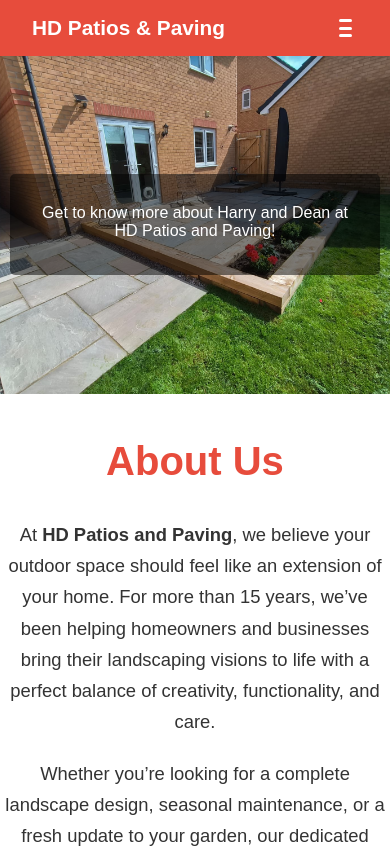
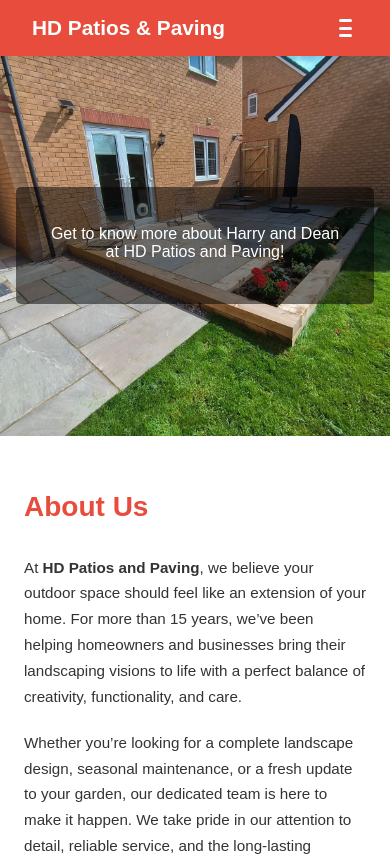
Before and after one commit to MattPackham/hdlandscaping, a Vue app: page /about in a window 390 px wide. Shown: the top 856 px of the page. Built offline with nearby package versions, Linux system fonts and the light colour scheme.

Commit message:
Finishing touches

```diff
--- a/src/css/mobile.css
+++ b/src/css/mobile.css
@@ -30,6 +30,7 @@
     flex-direction: column;
     align-items: center;
     padding: 30px 10px;
+    gap: 10px;
   }
 
   .service-card {
--- a/src/views/About.vue
+++ b/src/views/About.vue
@@ -161,4 +161,63 @@
 
 }
 
+
+
+/* 🌟 Mobile Styles */
+@media (max-width: 768px) {
+  .about {
+    padding: 1.5rem;
+    text-align: left;
+  }
+
+  .about h2 {
+    font-size: 2rem;
+  }
+
+  .about p {
+    font-size: 1rem;
+  }
+
+  .hero {
+    height: 50vh;
+    padding: 0 1rem;
+    background-position: center top;
+  }
+
+  .hero-content p {
+    font-size: 1.2rem;
+    padding: 0.75rem 1rem;
+  }
+
+  .team-members {
+    grid-template-columns: 1fr;
+    gap: 1.5rem;
+  }
+
+  .team-member {
+    max-width: 90%;
+    padding: 1.5rem;
+  }
+}
+
+/* 📱 Very small screens */
+@media (max-width: 480px) {
+  .about h2 {
+    font-size: 1.75rem;
+  }
+
+  .about p {
+    font-size: 0.95rem;
+  }
+
+  .hero {
+    height: 45vh;
+  }
+
+  .hero-content p {
+    font-size: 1rem;
+    padding: 0.5rem 0.75rem;
+  }
+}
+
 </style>
--- a/src/views/services/patios/JimLisaPatio copy.vue
+++ b/src/views/services/patios/JimLisaPatio copy.vue
@@ -26,7 +26,7 @@
 
     <!-- Project Story Section -->
     <div class="info-section">
-      <h2>How We Transformed 's Garden</h2>
+      <h2>How We Transformed This Garden</h2>
       <ul>
         <li>Prepared the area directly outside the French doors</li>
         <li>Laid a solid foundation for durability</li>
--- a/src/views/services/patios/JimLisaPatio.vue
+++ b/src/views/services/patios/JimLisaPatio.vue
@@ -26,7 +26,7 @@
 
     <!-- Project Story Section -->
     <div class="info-section">
-      <h2>How We Transformed 's Garden</h2>
+      <h2>How We Transformed This Garden</h2>
       <ul>
         <li>Prepared the area directly outside the French doors</li>
         <li>Laid a solid foundation for durability</li>
```
